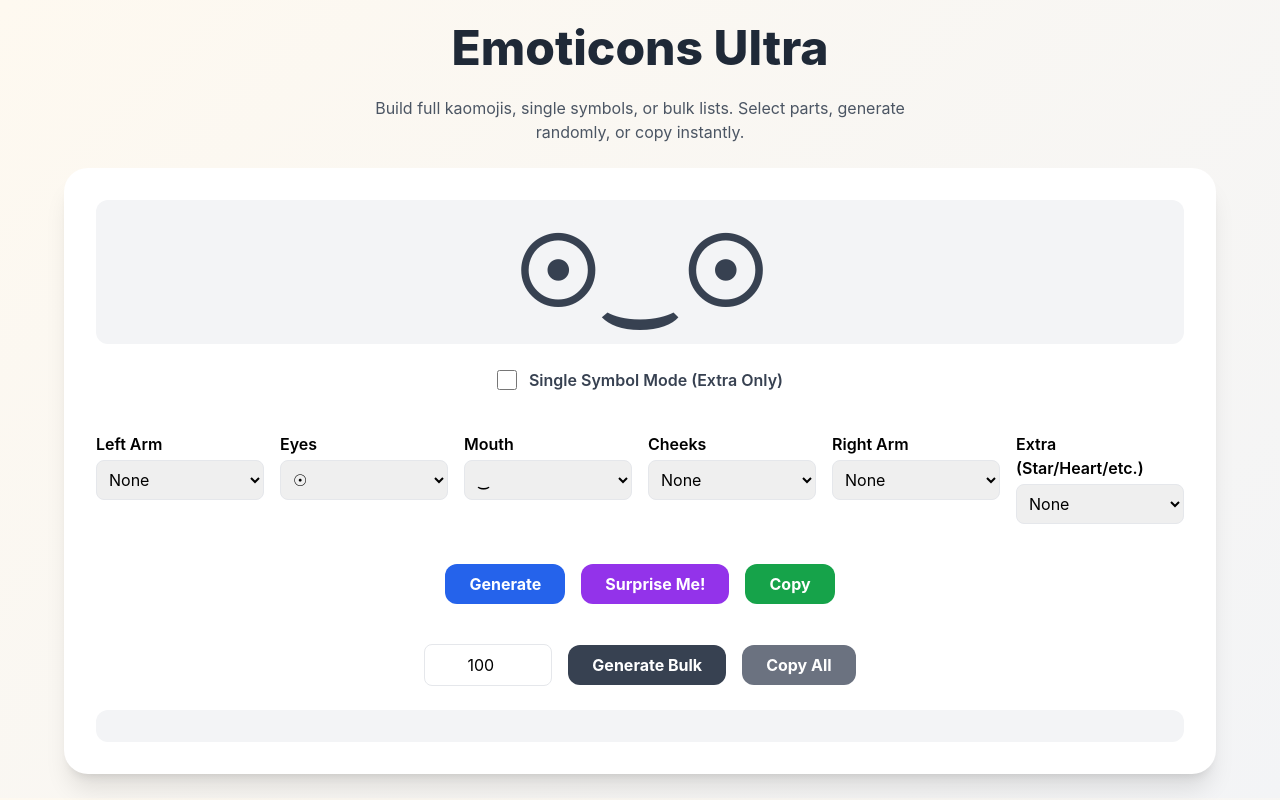
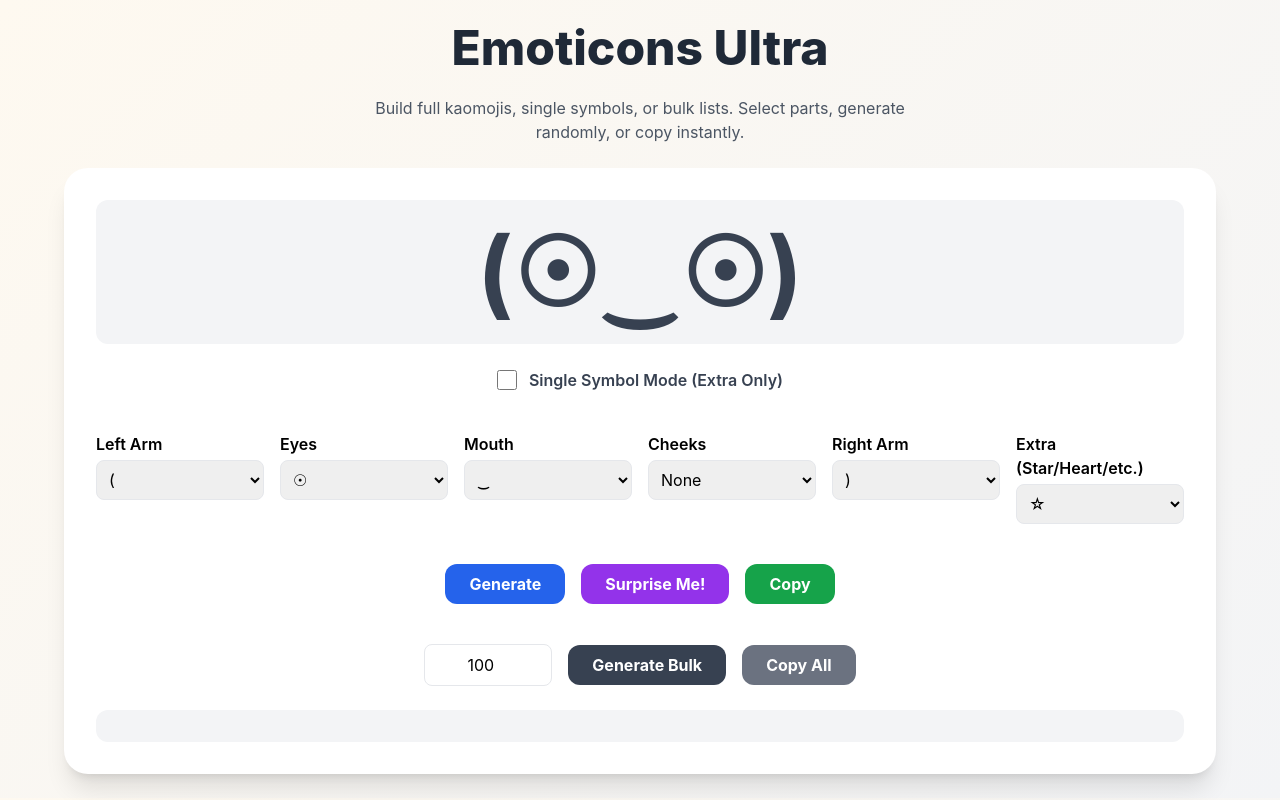
Before and after one commit to moshe888x/Emoticons-Ultra, a plain HTML site: page index.html in a window 1280 px wide. Drawn offline with nearby package versions, Linux system fonts and the light colour scheme.

Commit message:
index.html

```diff
--- a/index.html
+++ b/index.html
@@ -62,23 +62,14 @@ Build full kaomojis, single symbols, or bulk lists. Select parts, generate rando
 </div>
 
 <script>
-const leftArms = ["","(","（","╰(","(づ","(っ","(ﾉ","ヽ(","ʕ","ヾ","ε","٩(","(*","ヽ","(⌒","╭(","༼","༽"];
-const rightArms = ["",")","）",")╯",")づ",")っ",")ﾉ",")ノ","ʔ","ﾉ","٩)", "(*",")⌒",")╮","༽","༼"];
-const eyesList = ["","^","°","•","¬","ಠ","´","x","X","T","ಥ","⊙","☉","♥","❤","♡","✿","☆","◕","•","o","u","◉","∪","⌒","∘","⌣","｡","☼"];
-const mouths = ["","_","o","O","ω","﹏","‿","△","∀","3","︿","Д","皿","益","д","ε","з","v","▾","ᗝ","□","◡","╯","~"];
-const cheeks = ["","///","｀","´","♥","♡","✿","o","｡","°","*",".","~"];
-const extras = ["","ﾉ*:･ﾟ✧","♥","♡","✿","☆","✧","★","!!","~","♪","♫","☆ﾟ.*･｡ﾟ","ノ","(っ˘з(˘⌣˘ )","!","?","^.^","☆","★","❀","✪"];
+const leftArms = ["(", "（", "╰(", "(づ", "(っ", "(ﾉ", "ヽ(", "ʕ", "ヾ", "ε", "٩(", "(*", "ヽ(", "(⌒", "╭(", "༼"];
+const rightArms = [")", "）", ")╯", ")づ", ")っ", ")ﾉ", ")ノ", "ʔ", "ﾉ", "٩)", "(*", ")⌒", ")╮", "༽"];
+const eyesList = ["☉", "^","°","•","¬","ಠ","´","x","X","T","ಥ","⊙","☉","♥","❤","♡","✿","☆","◕","•","o","u","◉","∪","⌒","∘","⌣","｡","☼"];
+const mouths = ["‿","_","o","O","ω","﹏","△","∀","3","︿","Д","皿","益","д","ε","з","v","▾","ᗝ","□","╯","~"];
+const cheeks = ["","","///","｀","´","♥","♡","✿","o","｡","°","*",".","~"];
+const extras = ["☆","♥","♡","✿","★","♪","♫","!!","~","☆ﾟ.*･｡ﾟ","ノ","(っ˘з(˘⌣˘ )","!","?","^.^","❀","✪"];
 
-// Add more kaomojis to lists
-leftArms.push("ᕦ(","ᕤ(","⊂(","⊃(","ლ(");
-rightArms.push("ᕥ)","ᕠ)","⊂)","⊃)","ლ)");
-eyesList.push("◕‿◕","◔‿◔","✧","✿");
-mouths.push("3","ω","v","▽","∇");
-cheeks.push("ღ","❁","✿","°");
-extras.push("❀","✦","✩","✷","✸","✹");
-
-// Helpers
-function getRandom(list){return list[Math.floor(Math.random()*list.length)];}
+function getRandom(list){ return list[Math.floor(Math.random()*list.length)]; }
 
 function generateKaomojiString(random=false){
   const singleMode=document.getElementById("singleSymbolMode").checked;
@@ -89,22 +80,21 @@ function generateKaomojiString(random=false){
   let m=random?getRandom(mouths):document.getElementById("mouth").value;
   let c=random?getRandom(cheeks):document.getElementById("cheeks").value;
   let ex=random?getRandom(extras):document.getElementById("extra").value;
-  let k="";
-  if(l)k+=l; if(e)k+=e; if(c)k+=c; if(m)k+=m; if(c)k+=c; if(e)k+=e; if(r)k+=r; if(ex)k+=ex;
-  return k||"(☉‿☉)";
+  return `${l}${e}${c}${m}${c}${e}${r}${ex}` || "(☉‿☉)";
 }
 
-function generateKaomoji(){document.getElementById("output").textContent=generateKaomojiString();}
-function surpriseMe(){document.getElementById("output").textContent=generateKaomojiString(true);}
-function copyKaomoji(){navigator.clipboard.writeText(document.getElementById("output").textContent);}
+function generateKaomoji(){ document.getElementById("output").textContent = generateKaomojiString(); }
+function surpriseMe(){ document.getElementById("output").textContent = generateKaomojiString(true); }
+function copyKaomoji(){ navigator.clipboard.writeText(document.getElementById("output").textContent); }
 function generateBulkKaomoji(){
   const count=parseInt(document.getElementById("bulkCount").value);
   const bulkDiv=document.getElementById("bulkOutput"); bulkDiv.innerHTML="";
   for(let i=0;i<count;i++){
     const k=generateKaomojiString(true);
-    const span=document.createElement("span"); span.textContent=k;
+    const span=document.createElement("span");
+    span.textContent=k;
     span.className="kaomoji-item p-1 rounded-md";
-    span.onclick=()=>{document.getElementById("output").textContent=k;};
+    span.onclick=()=>{ document.getElementById("output").textContent=k; };
     bulkDiv.appendChild(span);
   }
 }
@@ -113,17 +103,24 @@ function copyAllKaomoji(){
   navigator.clipboard.writeText(all);
 }
 
-// Fill selects
 function fillSelect(id,list,defaultValue=""){
   const sel=document.getElementById(id); sel.innerHTML="";
-  list.forEach(item=>{const opt=document.createElement("option"); opt.value=item; opt.textContent=item||"None"; sel.appendChild(opt);});
+  list.forEach(item=>{
+    const opt=document.createElement("option");
+    opt.value=item; opt.textContent=item||"None"; sel.appendChild(opt);
+  });
   if(defaultValue) sel.value=defaultValue;
 }
-fillSelect("leftArm", leftArms); fillSelect("rightArm", rightArms);
-fillSelect("eyes", eyesList,"☉"); fillSelect("mouth", mouths,"‿");
-fillSelect("cheeks", cheeks); fillSelect("extra", extras);
 
-generateKaomoji();
+// Fill selects with defaults
+fillSelect("leftArm", leftArms, "(");
+fillSelect("rightArm", rightArms, ")");
+fillSelect("eyes", eyesList, "☉");
+fillSelect("mouth", mouths, "‿");
+fillSelect("cheeks", cheeks, "");
+fillSelect("extra", extras, "");
+
+document.getElementById("output").textContent = "(☉‿☉)";
 </script>
 </body>
 </html>
```
